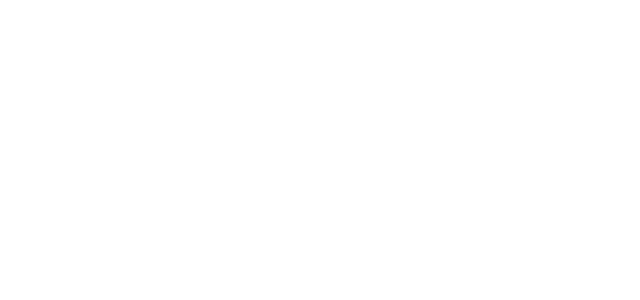
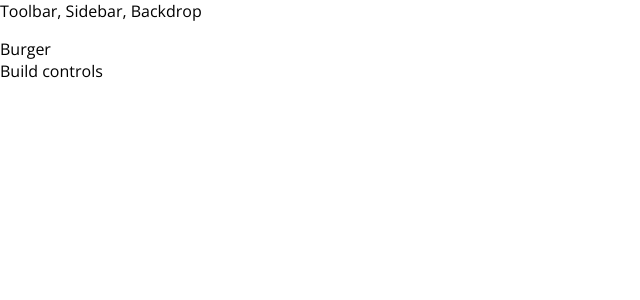
Before and after one commit to chillaxabhinav/React-BurgerBuilder-Project, a React app: page / in a window 1280 px wide. Shown: the top 300 px of the page, without its empty margins (0-640 px from the left). Built offline with nearby package versions, Linux system fonts and the light colour scheme.

Commit message:
Layout component and burgerbuilder container

```diff
--- a/src/App.js
+++ b/src/App.js
@@ -1,9 +1,14 @@
 import React, { Component } from 'react';
+import Layout from './components/Layout/Layout';
+import BurgerBuilder from './containers/BurgerBuilder/BurgerBuilder';
 
 class App extends Component {
   render() {
     return (
       <div className="App">
+        <Layout>
+          <BurgerBuilder />
+        </Layout>
 
       </div>
     );
--- /dev/null
+++ b/src/components/Layout/Layout.css
@@ -0,0 +1,3 @@
+.Content {
+    margin-top: 16px;
+}
--- /dev/null
+++ b/src/components/Layout/Layout.js
@@ -0,0 +1,15 @@
+import React from 'react';
+import Aux from '../../hoc/Auxiliary';
+import classes from './Layout.css';
+
+
+const layout = (props) =>(
+    <Aux>
+    <div>Toolbar, Sidebar, Backdrop</div>
+    <main className={classes.Content}>
+        {props.children}
+    </main>
+    </Aux>
+)
+
+export default layout;
--- /dev/null
+++ b/src/containers/BurgerBuilder/BurgerBuilder.js
@@ -0,0 +1,19 @@
+import React, { Component } from 'react'
+import Aux from '../../hoc/Auxiliary';
+
+export class BurgerBuilder extends Component {
+    state = {
+
+    }
+
+    render() {
+        return (
+            <Aux>
+                <div>Burger</div>
+                <div>Build controls</div>
+            </Aux>
+        )
+    }
+}
+
+export default BurgerBuilder;
--- /dev/null
+++ b/src/hoc/Auxiliary.js
@@ -0,0 +1,4 @@
+const aux = (props) =>props.children;
+
+
+export default aux;
--- a/src/index.css
+++ b/src/index.css
@@ -1,5 +1,5 @@
 body {
   margin: 0;
   padding: 0;
-  font-family: sans-serif;
+  font-family: "Open Sans",sans-serif;
 }
```
